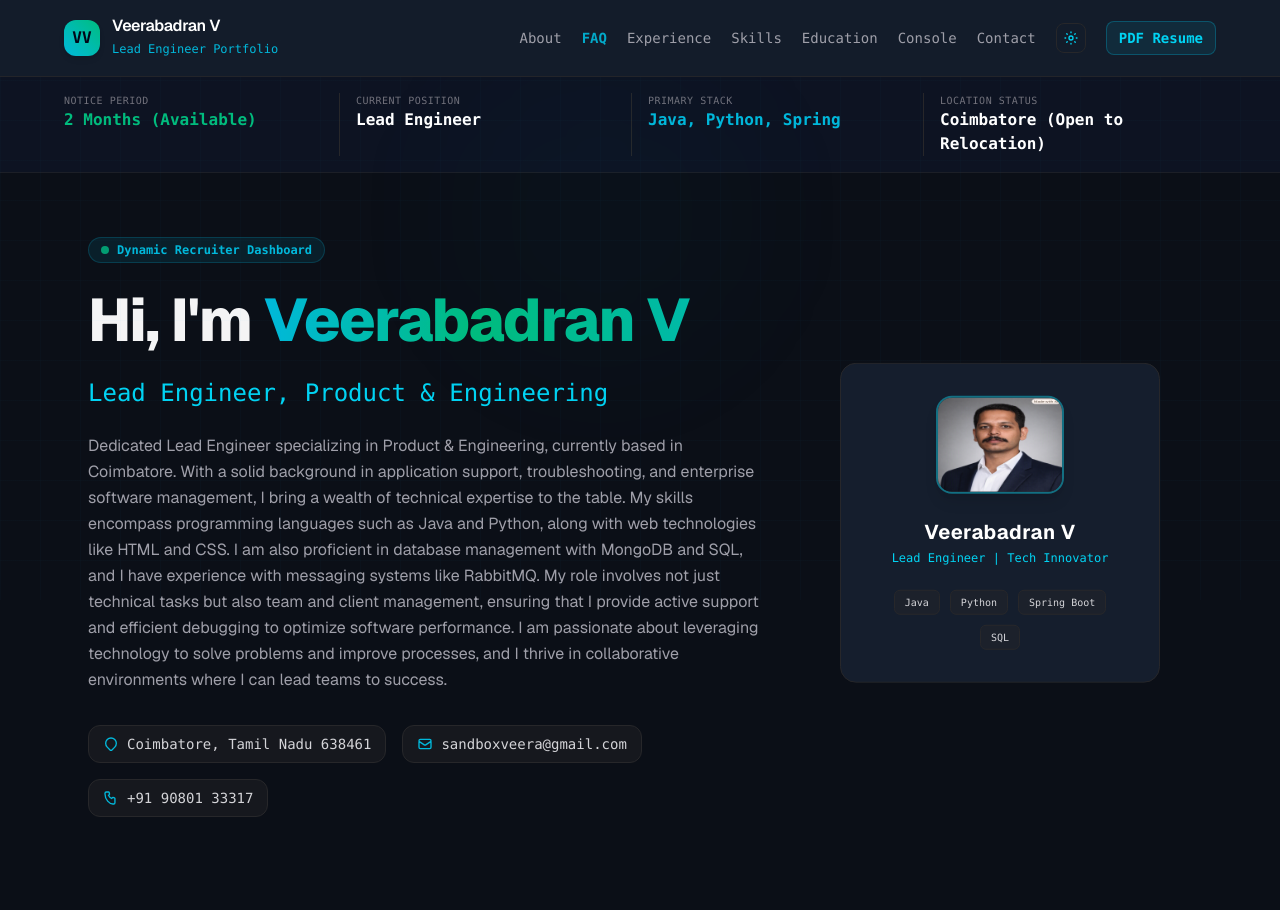
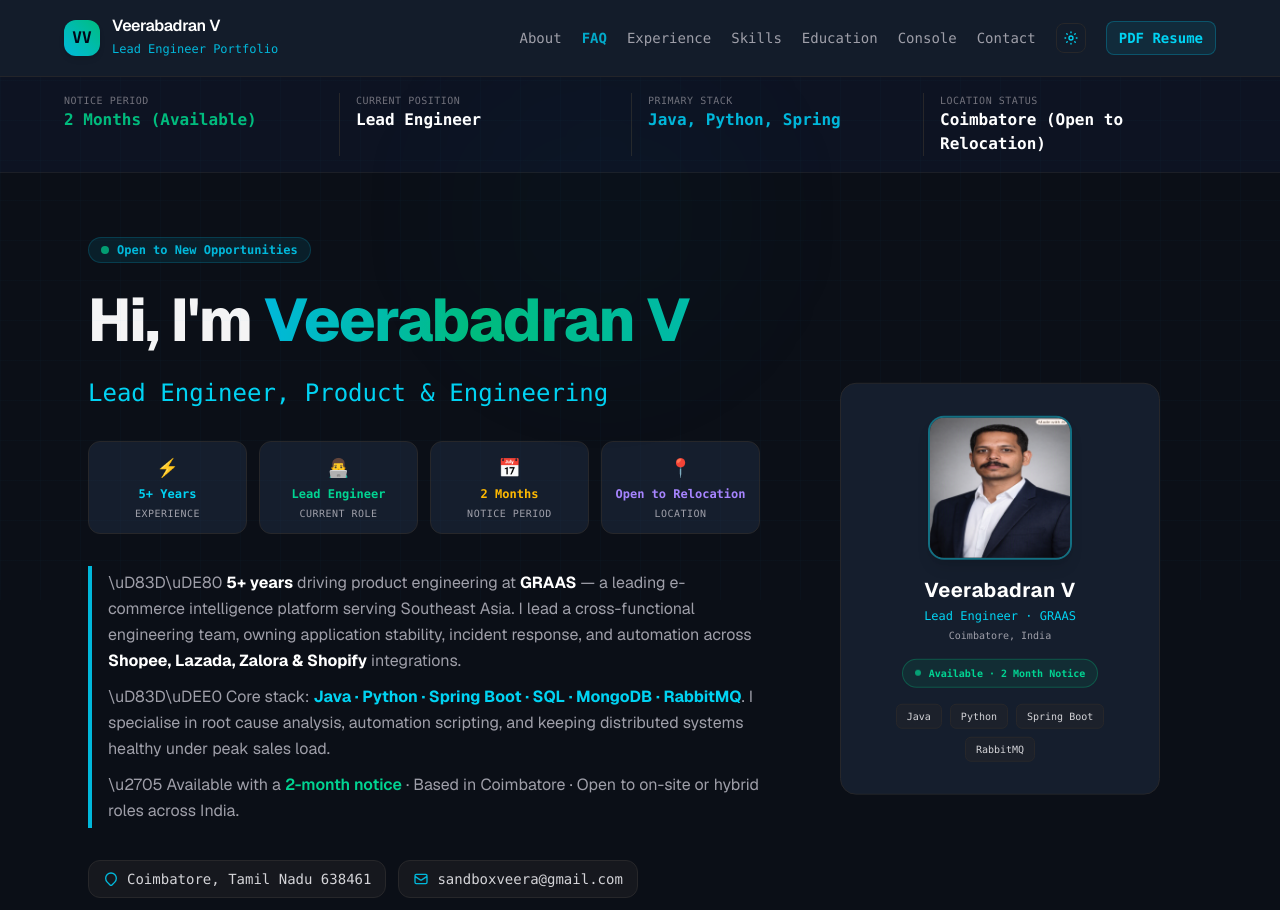
Before and after one commit to veerabadran-sellinall/portfolio, a Next.js app: page / in a window 1280 px wide. Shown: the top 910 px of the page. Built offline with nearby package versions, Linux system fonts and the light colour scheme.

Commit message:
feat: redesign about section with recruiter highlight cards, structured bio, availability badge, LinkedIn

```diff
--- a/src/app/page.js
+++ b/src/app/page.js
@@ -312,10 +312,10 @@ export default function Home() {
         <div className="flex-1 space-y-6 text-center lg:text-left">
           <div className="inline-flex items-center gap-2 px-3 py-1 rounded-full bg-cyan-500/10 border border-cyan-500/20 text-cyan-500 font-bold text-xs font-mono">
             <span className="h-2 w-2 rounded-full bg-emerald-400 animate-pulse"></span>
-            Dynamic Recruiter Dashboard
+            Open to New Opportunities
           </div>
           <h1 className="text-4xl sm:text-5xl lg:text-6xl font-extrabold tracking-tight leading-[1.1]">
-            Hi, I'm{" "}
+            Hi, I&apos;m{" "}
             <span className="bg-clip-text text-transparent bg-gradient-to-r from-cyan-500 via-emerald-500 to-teal-500">
               {personal.name}
             </span>
@@ -323,11 +323,39 @@ export default function Home() {
           <p className={`text-xl sm:text-2xl font-mono font-medium ${textSubtitleClass}`}>
             {personal.title}
           </p>
-          <p className={`${textMutedClass} max-w-2xl leading-relaxed text-sm sm:text-base`}>
-            {personal.summary}
-          </p>
 
-          <div className="flex flex-wrap items-center justify-center lg:justify-start gap-4 text-xs sm:text-sm font-mono pt-2 print:flex-col print:items-start">
+          {/* 4 recruiter highlight stat cards */}
+          <div className="grid grid-cols-2 sm:grid-cols-4 gap-3 py-2">
+            {[
+              { label: "Experience", value: "5+ Years", icon: "⚡", color: "text-cyan-400" },
+              { label: "Current Role", value: "Lead Engineer", icon: "\uD83D\uDC68\u200D\uD83D\uDCBB", color: "text-emerald-400" },
+              { label: "Notice Period", value: "2 Months", icon: "\uD83D\uDCC5", color: "text-amber-400" },
+              { label: "Location", value: "Open to Relocation", icon: "\uD83D\uDCCD", color: "text-violet-400" },
+            ].map((stat, i) => (
+              <div key={i} className={`${panelClass} rounded-xl p-3 text-center flex flex-col gap-1`}>
+                <span className="text-lg">{stat.icon}</span>
+                <span className={`text-xs font-bold font-mono ${stat.color}`}>{stat.value}</span>
+                <span className={`text-[10px] uppercase tracking-wider font-mono ${textMutedClass}`}>{stat.label}</span>
+              </div>
+            ))}
+          </div>
+
+          {/* Recruiter-focused structured bio */}
+          <div className="border-l-4 border-cyan-500 pl-4 py-1 space-y-2.5">
+            <p className={`leading-relaxed text-sm sm:text-base ${textMutedClass}`}>
+              \uD83D\uDE80 <strong className={textTitleClass}>5+ years</strong> driving product engineering at{" "}
+              <strong className={textTitleClass}>GRAAS</strong> — a leading e-commerce intelligence platform serving Southeast Asia. I lead a cross-functional engineering team, owning application stability, incident response, and automation across{" "}
+              <strong className={textTitleClass}>Shopee, Lazada, Zalora &amp; Shopify</strong> integrations.
+            </p>
+            <p className={`leading-relaxed text-sm sm:text-base ${textMutedClass}`}>
+              \uD83D\uDEE0 Core stack: <strong className={textSubtitleClass}>Java · Python · Spring Boot · SQL · MongoDB · RabbitMQ</strong>. I specialise in root cause analysis, automation scripting, and keeping distributed systems healthy under peak sales load.
+            </p>
+            <p className={`leading-relaxed text-sm sm:text-base ${textMutedClass}`}>
+              \u2705 Available with a <strong className="text-emerald-400 font-semibold">2-month notice</strong> · Based in Coimbatore · Open to on-site or hybrid roles across India.
+            </p>
+          </div>
+
+          <div className="flex flex-wrap items-center justify-center lg:justify-start gap-3 text-xs sm:text-sm font-mono pt-2 print:flex-col print:items-start">
             <div className={`flex items-center gap-2 px-3.5 py-2 rounded-xl border ${badgeClass}`}>
               <svg className="h-4 w-4 text-cyan-500" fill="none" viewBox="0 0 24 24" stroke="currentColor">
                 <path strokeLinecap="round" strokeLinejoin="round" strokeWidth={2} d="M17.657 16.657L13.414 20.9a1.998 1.998 0 01-2.827 0l-4.244-4.243a8 8 0 1111.314 0z" />
@@ -346,16 +374,22 @@ export default function Home() {
               </svg>
               {personal.phone}
             </a>
+            <a href={personal.linkedin} target="_blank" rel="noopener noreferrer" className={`flex items-center gap-2 px-3.5 py-2 rounded-xl border transition-colors ${badgeClass} hover:border-cyan-500/50`}>
+              <svg className="h-4 w-4 text-cyan-500" fill="currentColor" viewBox="0 0 24 24">
+                <path d="M20.447 20.452h-3.554v-5.569c0-1.328-.027-3.037-1.852-3.037-1.853 0-2.136 1.445-2.136 2.939v5.667H9.351V9h3.414v1.561h.046c.477-.9 1.637-1.85 3.37-1.85 3.601 0 4.267 2.37 4.267 5.455v6.286zM5.337 7.433a2.062 2.062 0 01-2.063-2.065 2.064 2.064 0 112.063 2.065zm1.782 13.019H3.555V9h3.564v11.452zM22.225 0H1.771C.792 0 0 .774 0 1.729v20.542C0 23.227.792 24 1.771 24h20.451C23.2 24 24 23.227 24 22.271V1.729C24 .774 23.2 0 22.222 0h.003z"/>
+              </svg>
+              LinkedIn
+            </a>
           </div>
         </div>
 
-        {/* Hero visual graphic representation */}
+        {/* Hero visual — profile card */}
         <div className="w-full lg:w-96 flex justify-center print:hidden">
-          <div className={`relative w-80 h-80 rounded-2xl overflow-hidden ${panelClass} flex flex-col items-center justify-center p-8 animate-float`}>
+          <div className={`relative w-80 h-auto rounded-2xl overflow-hidden ${panelClass} flex flex-col items-center justify-center p-8 gap-4 animate-float`}>
             {mounted && !imgError ? (
               <div
                 onClick={() => setShowPhotoLightbox(true)}
-                className="h-32 w-32 rounded-2xl overflow-hidden mb-6 border-2 border-cyan-500/50 shadow-lg bg-zinc-800 select-none cursor-zoom-in hover:scale-105 transition-all duration-300"
+                className="h-36 w-36 rounded-2xl overflow-hidden border-2 border-cyan-500/50 shadow-lg bg-zinc-800 select-none cursor-zoom-in hover:scale-105 transition-all duration-300"
               >
                 <img
                   src={profileThumbSrc}
@@ -367,14 +401,21 @@ export default function Home() {
                 />
               </div>
             ) : (
-              <div className="h-28 w-28 rounded-2xl bg-gradient-to-tr from-cyan-500 to-emerald-500 flex items-center justify-center text-slate-950 text-4xl font-mono font-extrabold mb-6 shadow-lg select-none">
+              <div className="h-36 w-36 rounded-2xl bg-gradient-to-tr from-cyan-500 to-emerald-500 flex items-center justify-center text-slate-950 text-4xl font-mono font-extrabold shadow-lg select-none">
                 VV
               </div>
             )}
-            <h3 className={`text-xl font-bold tracking-wide ${textTitleClass}`}>{personal.name}</h3>
-            <p className={`text-xs font-mono mt-1 ${textSubtitleClass}`}>Lead Engineer | Tech Innovator</p>
-            <div className="flex gap-2.5 mt-6 flex-wrap justify-center">
-              {["Java", "Python", "Spring Boot", "SQL"].map((lang, lIdx) => (
+            <div className="text-center space-y-1">
+              <h3 className={`text-xl font-bold tracking-wide ${textTitleClass}`}>{personal.name}</h3>
+              <p className={`text-xs font-mono ${textSubtitleClass}`}>Lead Engineer · GRAAS</p>
+              <p className={`text-[10px] font-mono ${textMutedClass}`}>Coimbatore, India</p>
+            </div>
+            <div className="flex items-center gap-2 px-3 py-1.5 rounded-full bg-emerald-500/10 border border-emerald-500/30 text-emerald-400 text-[10px] font-mono font-bold">
+              <span className="h-1.5 w-1.5 rounded-full bg-emerald-400 animate-pulse"></span>
+              Available · 2 Month Notice
+            </div>
+            <div className="flex gap-2 flex-wrap justify-center">
+              {["Java", "Python", "Spring Boot", "RabbitMQ"].map((lang, lIdx) => (
                 <span key={lIdx} className={`text-[10px] px-2.5 py-1 rounded-md font-mono ${badgeClass}`}>
                   {lang}
                 </span>
```
